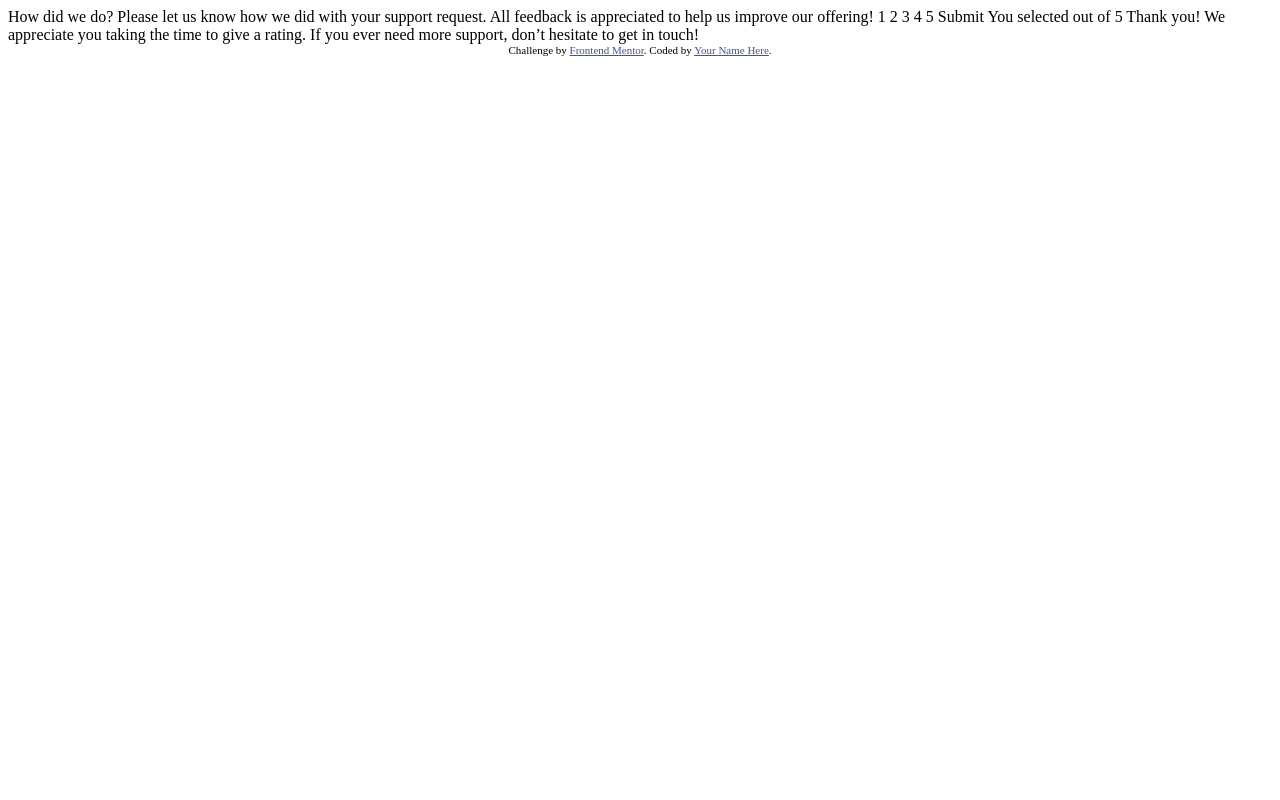
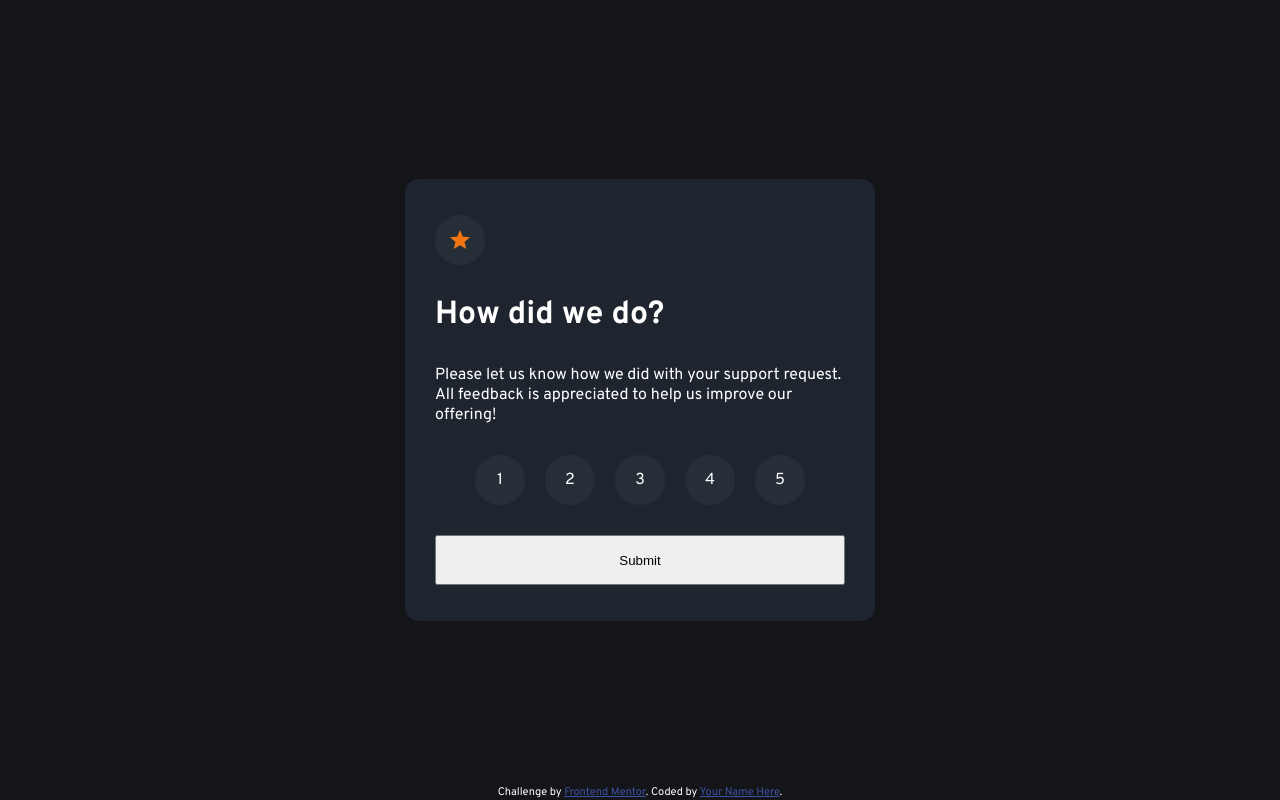
Before and after one commit to httpsdwvi/frontend-mentor-challenge-02, a plain HTML site: page index.html in a window 1280 px wide. Drawn offline with nearby package versions, Linux system fonts and the light colour scheme.

Commit message:
style applied

```diff
--- a/index.html
+++ b/index.html
@@ -1,49 +1,67 @@
 <!DOCTYPE html>
 <html lang="en">
+
 <head>
   <meta charset="UTF-8">
-  <meta name="viewport" content="width=device-width, initial-scale=1.0"> <!-- displays site properly based on user's device -->
-
+  <meta name="viewport" content="width=device-width, initial-scale=1.0">
+  <!-- displays site properly based on user's device -->
+  <link rel="stylesheet" href="./styles/style.css">
   <link rel="icon" type="image/png" sizes="32x32" href="./images/favicon-32x32.png">
-
+  <link rel="stylesheet"
+    href="https://fonts.googleapis.com/css2?family=Material+Symbols+Outlined:opsz,wght,FILL,GRAD@20..48,100..700,0..1,-50..200" />
+  <link rel="preconnect" href="https://fonts.googleapis.com">
+  <link rel="preconnect" href="https://fonts.gstatic.com" crossorigin>
+  <link href="https://fonts.googleapis.com/css2?family=Overpass:wght@400;700&display=swap" rel="stylesheet">
   <title>Frontend Mentor | Interactive rating component</title>
 
-  <!-- Feel free to remove these styles or customise in your own stylesheet 👍 -->
-  <style>
-    .attribution { font-size: 11px; text-align: center; }
-    .attribution a { color: hsl(228, 45%, 44%); }
-  </style>
 </head>
+
 <body>
 
+  <main class="container-card">
+    <div class="card">
+      <div class="card-star-header">
+        <span class="material-symbols-outlined">
+          star
+        </span>
+      </div>
       <!-- Rating state start -->
-
+      <h1>
         How did we do?
-
+      </h1>
+      <p>
         Please let us know how we did with your support request. All feedback is appreciated
         to help us improve our offering!
+      </p>
 
-  1 2 3 4 5
+      <div class="card-stars">
+        <div class="star-one">1</div>
+        <div class="star-two">2</div>
+        <div class="star-three">3</div>
+        <div class="star-four">4</div>
+        <div class="star-five">5</div>
+      </div>
+      <button class="card-submit-button"> Submit </button>
 
-  Submit
 
       <!-- Rating state end -->
 
       <!-- Thank you state start -->
-
+      <div class="card-hidden">
         You selected <!-- Add rating here --> out of 5
-
         Thank you!
 
         We appreciate you taking the time to give a rating. If you ever need more support,
-  don’t hesitate to get in touch!
+        don't hesitate to get in touch!
+      </div>
+      <!-- Thank you state end -->
+    </div>
+  </main>
 
-  <!-- Thank you state end -->
-
-
-  <div class="attribution">
+  <footer class="attribution">
     Challenge by <a href="https://www.frontendmentor.io?ref=challenge" target="_blank">Frontend Mentor</a>.
     Coded by <a href="#">Your Name Here</a>.
-  </div>
+  </footer>
 </body>
+
 </html>
--- /dev/null
+++ b/styles/style.css
@@ -0,0 +1,99 @@
+@import url('https://fonts.googleapis.com/css2?family=Overpass:wght@400;700&display=swap');
+
+* {
+    margin: 0;
+}
+
+html {
+    background-color: #141519;
+    color: #FFF;
+    font-family: 'Overpass', sans-serif;
+}
+
+.material-symbols-outlined {
+    font-variation-settings:
+        'FILL' 1,
+        'wght' 400,
+        'GRAD' 0,
+        'opsz' 48;
+    color: #F37511;
+}
+
+.container-card {
+    min-height: 100vh;
+    min-width: 100vw;
+    display: flex;
+    flex-direction: row;
+    align-items: center;
+    justify-content: center;
+}
+
+.card {
+    display: flex;
+    flex-direction: column;
+    justify-content: center;
+    gap: 1.875rem;
+    width: 25.625rem;
+    height: 25.625rem;
+    background-color: #1E252F;
+    border-radius: 3%;
+    padding-left: 1.875rem;
+    padding-right: 1.875rem;
+    padding-top: 1rem;
+    padding-bottom: 1rem;
+}
+
+.card-star-header {
+    display: flex;
+    align-items: center;
+    justify-content: center;
+    width: 3.125rem;
+    height: 3.125rem;
+    border-radius: 50%;
+    background-color: #262F38;
+}
+
+.card-stars {
+    display: flex;
+    flex-direction: row;
+    align-items: center;
+    justify-content: center;
+    gap: 20px;
+}
+
+.star-one,
+.star-two,
+.star-three,
+.star-four,
+.star-five {
+    display: flex;
+    align-items: center;
+    justify-content: center;
+    width: 3.125rem;
+    height: 3.125rem;
+    border-radius: 50%;
+    background-color: #262F38;
+}
+
+.card-submit-button {
+    height: 3.125rem;
+    width: 100%;
+}
+
+.card-submit-button:hover {
+    cursor: pointer;
+}
+
+.card-hidden {
+    display: none;
+}
+
+.attribution {
+    margin-top: -15px;
+    font-size: 11px;
+    text-align: center;
+}
+
+.attribution a {
+    color: hsl(228, 45%, 44%);
+}
```
Lines whose indentation alone changed are shown as unchanged.
